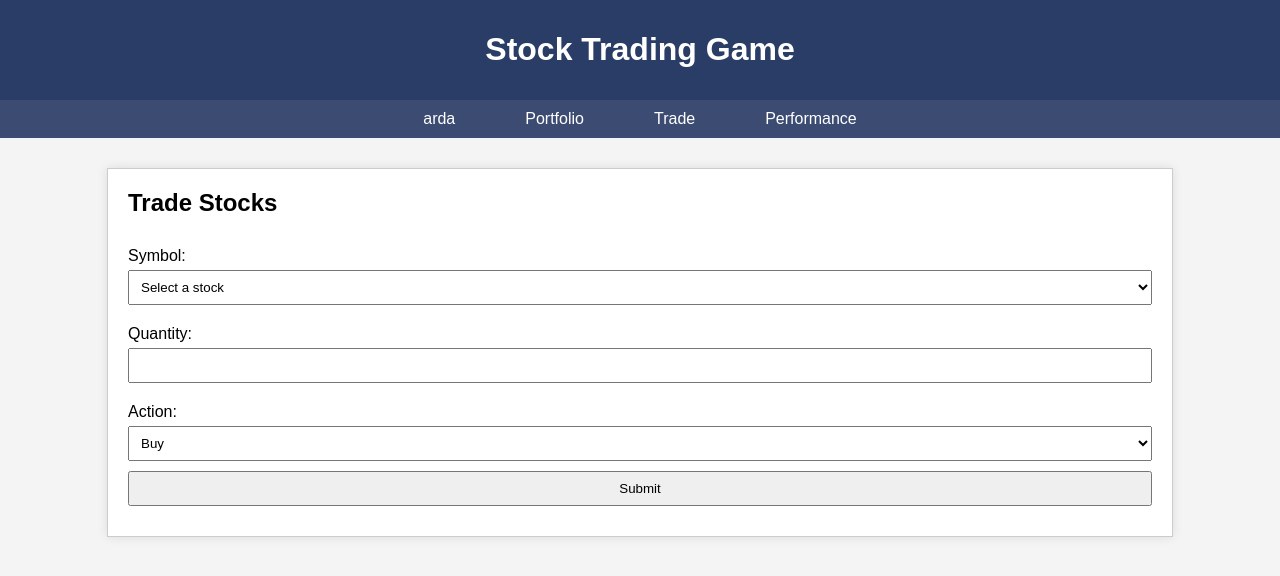
After one commit to AmenoAmena/StockSimulation, a Django app: page /trade/ in a window 1280 px wide. The commit adds this page. Shown: the top 576 px of the page. Run offline with Django 4.2, Linux system fonts and the light colour scheme; a user stored in the database is signed in; data comes from the database, SQL or seed files in the repository; both versions use the stored data as it was after the commit.

Commit message:
Forms added

```diff
--- /dev/null
+++ b/Content/forms.py
@@ -0,0 +1,21 @@
+from django import forms
+from accounts.models import Stock
+
+class StockTrade(forms.ModelForm):
+    ACTION_CHOICES = [
+        ('buy', 'Buy'),
+        ('sell', 'Sell'),
+    ]
+
+    symbol = forms.ModelChoiceField(
+        queryset=Stock.objects.all(),
+        to_field_name='symbol',
+        empty_label="Select a stock",
+        label='Symbol'
+    )
+    action = forms.ChoiceField(choices=ACTION_CHOICES, label='Action')
+    quantity = forms.IntegerField(min_value=1, label='Quantity')
+
+    class Meta:
+        model = Stock
+        fields = ['symbol', 'quantity', 'action']
--- /dev/null
+++ b/Content/static/Content/css/trade.css
@@ -0,0 +1,107 @@
+body {
+    font-family: Arial, sans-serif;
+    background-color: #f4f4f4;
+    margin: 0;
+    padding: 0;
+    display: flex;
+    flex-direction: column;
+    align-items: center;
+}
+
+header {
+    background-color: #2a3d66;
+    color: white;
+    padding: 10px 0;
+    width: 100%;
+    text-align: center;
+}
+
+nav {
+    background-color: #3b4b72;
+    width: 100%;
+}
+
+nav ul {
+    list-style: none;
+    padding: 0;
+    margin: 0;
+    display: flex;
+    justify-content: center;
+}
+
+nav ul li {
+    margin: 0 15px;
+}
+
+nav ul li a {
+    color: white;
+    text-decoration: none;
+    padding: 10px 20px;
+    display: block;
+}
+
+nav ul li a:hover {
+    background-color: #2a3d66;
+    border-radius: 4px;
+}
+
+main {
+    display: flex;
+    flex-direction: column;
+    align-items: center;
+    margin: 20px 0;
+    width: 80%;
+}
+
+section {
+    background-color: white;
+    border: 1px solid #ccc;
+    padding: 20px;
+    margin: 10px;
+    width: 100%;
+    box-shadow: 0 0 10px rgba(0, 0, 0, 0.1);
+}
+
+h2 {
+    margin-top: 0;
+}
+
+.overview {
+    display: flex;
+    flex-wrap: wrap;
+    justify-content: space-between;
+}
+
+.overview-item {
+    flex: 1 1 30%;
+    background-color: #f9f9f9;
+    margin: 10px;
+    padding: 15px;
+    border-radius: 4px;
+    box-shadow: 0 0 5px rgba(0, 0, 0, 0.1);
+    text-align: center;
+}
+
+#trade-form {
+    display: flex;
+    flex-direction: column;
+}
+
+#trade-form label {
+    margin: 10px 0 5px;
+}
+
+#trade-form input, #trade-form select, #trade-form button {
+    padding: 8px;
+    margin-bottom: 10px;
+}
+
+.performance-chart {
+    background-color: #f9f9f9;
+    padding: 20px;
+    text-align: center;
+    border-radius: 4px;
+    box-shadow: 0 0 5px rgba(0, 0, 0, 0.1);
+    width: 80%;
+    margin: 0 auto;
+}
--- a/Content/templates/Content/index.html
+++ b/Content/templates/Content/index.html
@@ -16,8 +16,8 @@
 <nav>
     <ul>
         <li><a style="cursor: pointer">{{ user.username }}</a></li>
-        <li><a href="#portfolio">Portfolio</a></li>
-        <li><a href="#trade">Trade</a></li>
+        <li><a href="{% url 'Content:index' %}">Portfolio</a></li>
+        <li><a href="{% url 'Content:trade' %}">Trade</a></li>
         <li><a href="#performance">Performance</a></li>
     </ul>
 </nav>
--- /dev/null
+++ b/Content/templates/Content/trade.html
@@ -0,0 +1,40 @@
+{% extends 'accounts/base.html' %}
+{% load static %}
+
+{% block title %}
+
+    <title>Trade</title>
+    <link rel="stylesheet" href="{% static 'Content/css/trade.css' %}">
+
+{% endblock title %}
+
+
+
+{% block body %}
+
+    <header>
+        <h1>Stock Trading Game</h1>
+    </header>
+    <nav>
+        <ul>
+            <li><a style="cursor: pointer">{{ user.username }}</a></li>
+            <li><a href="{% url 'Content:index' %}">Portfolio</a></li>
+            <li><a href="{% url 'Content:trade' %}">Trade</a></li>
+            <li><a href="#performance">Performance</a></li>
+        </ul>
+    </nav>
+    <main>
+        <section id="trade">
+            <h2>Trade Stocks</h2>
+            <form id="trade-form" method="post">
+                {% csrf_token %}
+                {{ form.symbol.label_tag }} {{ form.symbol }}
+                {{ form.quantity.label_tag }} {{ form.quantity }}
+                {{ form.action.label_tag }} {{ form.action }}
+                <button type="submit">Submit</button>
+            </form>
+        </section>
+    </main>
+
+
+{% endblock body %}
--- a/Content/urls.py
+++ b/Content/urls.py
@@ -5,4 +5,5 @@ app_name = "Content"
 
 urlpatterns = [
     path('',views.index,name='index'),
+    path('trade/',views.trade,name='trade'),
 ]
--- a/Content/views.py
+++ b/Content/views.py
@@ -3,6 +3,7 @@ from django.http import HttpResponse
 from accounts.models import stock_user,UserStock
 from .prices import Price
 from django.contrib.auth.decorators import login_required
+from .forms import StockTrade
 
 # Create your views here.
 @login_required
@@ -22,3 +23,10 @@ def index(request):
         'made_money':made_money,
         'user_stocks':user_stocks
     })
+
+@login_required
+def trade(request):
+    form = StockTrade()
+    return render(request,"Content/trade.html",{
+        'form':form
+    })
```
Also changed, not shown: db.sqlite3.
